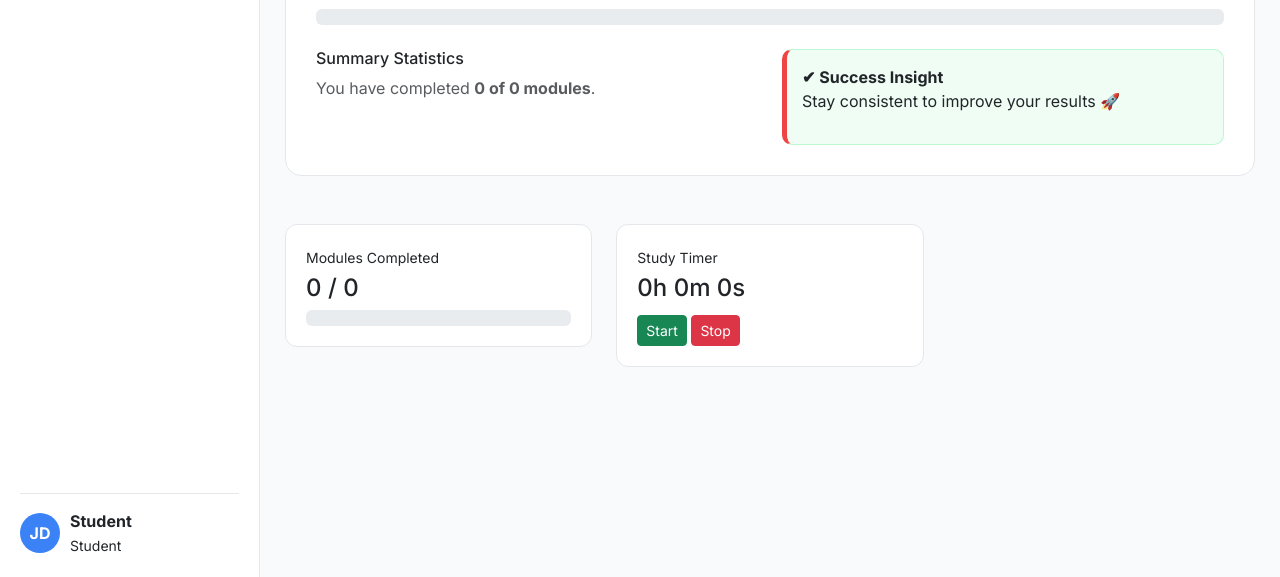
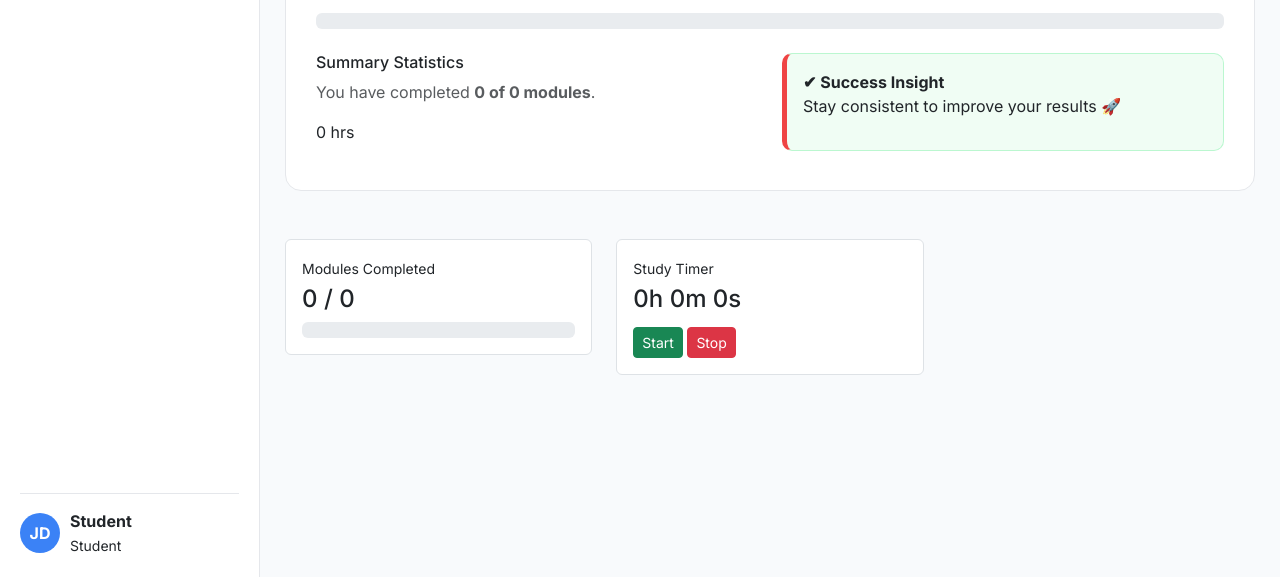
Before and after one commit to manjotzkaur/Study-to-Success, a plain HTML site: page study2success/frontend/progress.html in a window 1280 px wide. Shown: the part 223-800 px from the top of the page. Drawn offline with nearby package versions, Linux system fonts and the light colour scheme; no server answers.

Commit message:
Update progress.html

```diff
--- a/study2success/frontend/progress.html
+++ b/study2success/frontend/progress.html
@@ -5,9 +5,11 @@
 <meta name="viewport" content="width=device-width, initial-scale=1.0">
 <title>Progress | Study to Success</title>
 
+<!-- Bootstrap -->
 <link href="https://cdn.jsdelivr.net/npm/bootstrap@5.3.2/dist/css/bootstrap.min.css" rel="stylesheet">
 <link href="https://fonts.googleapis.com/css2?family=Inter:wght@400;500;600;700;800&display=swap" rel="stylesheet">
 
+<!-- Custom CSS -->
 <link rel="stylesheet" href="css/progress.css">
 <link rel="stylesheet" href="css/theme.css">
 </head>
@@ -22,7 +24,6 @@
     <p class="subtitle">Smart Planner</p>
 
     <a href="dashboard.html">Dashboard</a>
-
     <a class="active" href="progress.html">Progress</a>
 
     <div class="user-box">
@@ -38,19 +39,20 @@
   <main class="main-content">
 
     <!-- HEADER -->
-    <div class="top-header">
+    <div class="top-header d-flex justify-content-between w-100 mb-4">
       <h5>Your Learning Journey</h5>
       <button id="themeToggle" class="theme-btn">🌙</button>
     </div>
 
     <!-- OVERALL PROGRESS -->
-    <section class="progress-summary">
+    <section class="progress-summary w-100">
+
       <div class="d-flex justify-content-between align-items-end">
         <div>
           <h3>Overall Progress</h3>
           <p class="text-muted">You're doing great this semester</p>
         </div>
-        <div class="percentage">
+        <div class="percentage text-end">
           <span id="progressPercent">0%</span>
           <small>Complete</small>
         </div>
@@ -67,22 +69,24 @@
             You have completed
             <strong id="summaryCount">0 of 0 modules</strong>.
           </p>
+          <p id="studyHours">0 hrs studied | <span id="streakDays">0 Days</span> streak</p>
         </div>
 
         <div class="col-md-6">
-          <div class="success-box">
+          <div class="success-box p-3">
             <strong>✔ Success Insight</strong>
             <p>Stay consistent to improve your results 🚀</p>
           </div>
         </div>
       </div>
+
     </section>
 
     <!-- METRICS -->
     <section class="row g-4 mt-4">
 
       <div class="col-md-4">
-        <div class="metric-card">
+        <div class="metric-card p-3 border rounded">
           <small>Modules Completed</small>
           <h4 id="moduleCount">0 / 0</h4>
           <div class="progress mt-2">
@@ -91,22 +95,14 @@
         </div>
       </div>
 
-     <div class="col-md-4">
-  <div class="metric-card">
-    <small>Study Timer</small>
-    <h4 id="timerDisplay">0h 0m 0s</h4>
-
-    <button id="startStudy" class="btn btn-success btn-sm mt-2">
-      Start
-    </button>
-
-    <button id="stopStudy" class="btn btn-danger btn-sm mt-2">
-      Stop
-    </button>
-  </div>
-</div>
-
-
+      <div class="col-md-4">
+        <div class="metric-card p-3 border rounded">
+          <small>Study Timer</small>
+          <h4 id="timerDisplay">0h 0m 0s</h4>
+          <button id="startStudy" class="btn btn-success btn-sm mt-2">Start</button>
+          <button id="stopStudy" class="btn btn-danger btn-sm mt-2">Stop</button>
+        </div>
+      </div>
 
     </section>
 
@@ -115,6 +111,5 @@
 
 <!-- JS -->
 <script src="js/progress.js"></script>
-
 </body>
 </html>
```
